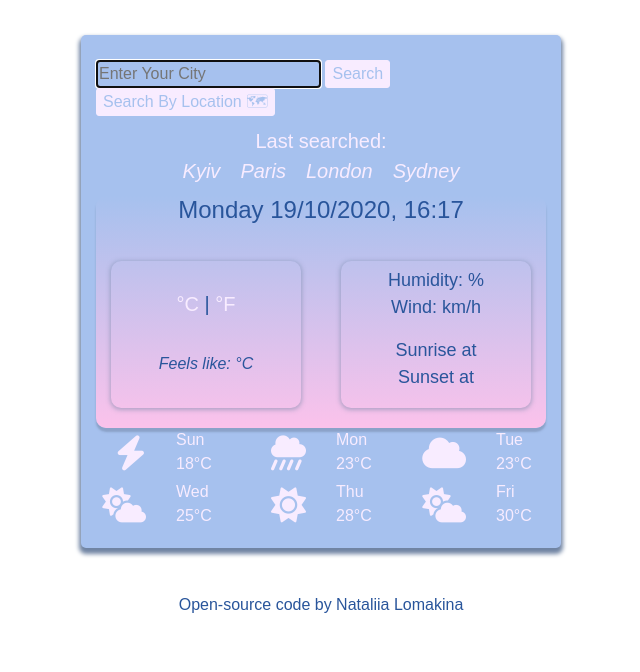
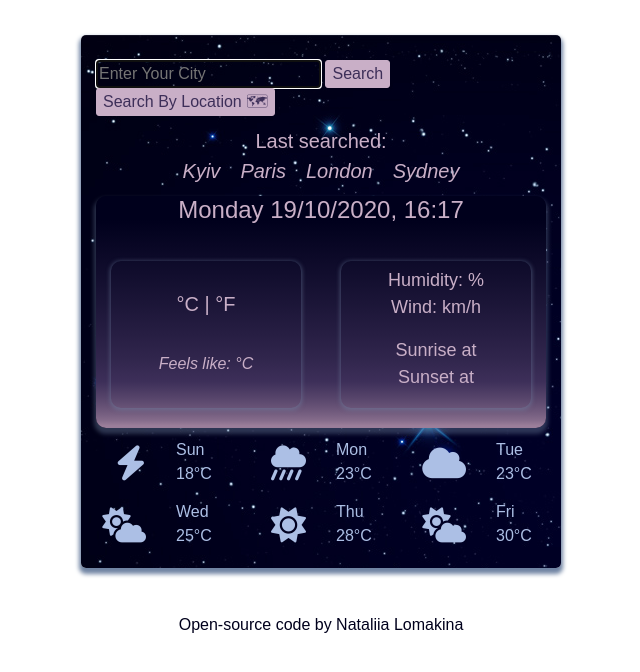
Before and after one commit to LomakinaNataliia/Weather-app, a plain HTML site: page index.html in a window 1280 px wide. Shown: the whole page, without its empty margins (319-959 px from the left). Drawn offline with nearby package versions, Linux system fonts and the light colour scheme; no server answers; a web font is replaced by a local one.

Commit message:
changed style
- background colours
- font colours
- backgroung img

```diff
--- a/src/style.css
+++ b/src/style.css
@@ -1,3 +1,5 @@
+/*change colors*/
+
 div.container {
   font-family: "Darker Grotesque", sans-serif;
 
@@ -9,7 +11,8 @@ div.container {
 }
 
 div.card-back {
-  background-color: #a6c1ee;
+  background-image: url(../img/STARRYNIGHT.png);
+  background-color: transparent;
   padding: 25px 15px 15px 15px;
   border-radius: 5px;
   box-shadow: 0px 4px 4px 2px rgba(112, 132, 163, 1);
@@ -17,22 +20,22 @@ div.card-back {
 
 input.search-engine {
   background: transparent;
-  color: #f8ecff;
-  border: 1px solid #f8ecff;
+  color: #c9afc7;
+  border: 1px solid #c9afc7;
   border-radius: 3px;
   width: 225px;
 }
 
 input.search-button {
-  background: #f8ecff;
-  color: #a6c1ee;
-  border: 1px solid #f8ecff;
+  background: #c9afc7;
+  color: #3d2f59;
+  border: 1px solid #c9afc7;
   border-radius: 3px;
 }
 
 input.search-button:hover {
-  background: #29559b;
-  color: #f8ecff;
+  background: #3d2f59;
+  color: #c9afc7;
   transition: all 200ms ease-in-out;
 }
 
@@ -44,21 +47,32 @@ div.city-links {
 
 h5.last-searched {
   display: inline;
-  color: #f8ecff;
+  color: #c9afc7;
 }
 
 a.last-searched-cities {
   margin: 0 10px;
   font-style: italic;
-  color: #f8ecff;
+  color: #c9afc7;
+}
+
+a.last-searched-cities:hover {
+  color: #acbfe5;
 }
 
 div.card-body {
-  background-image: linear-gradient(to top, #fbc2eb 0%, #a6c1ee 100%);
+  background: linear-gradient(
+    to top,
+    #9b7e9a 1%,
+    8%,
+    #3d2f59 20%,
+    50%,
+    #00001c 90%
+  );
   border-radius: 10px;
-  box-shadow: 0px 4px 2px 0px rgba(112, 132, 163, 0.5);
+  box-shadow: 0px 4px 4px 2px rgba(112, 132, 163, 0.4);
   padding: 0 10px;
-  color: #29559b;
+  color: #c9afc7;
 }
 
 #current-weather-date {
@@ -66,6 +80,7 @@ div.card-body {
 }
 
 #city {
+  color: #acbfe5;
   text-align: center;
   font-size: 50px;
   font-family: "Dancing Script", cursive;
@@ -74,6 +89,7 @@ div.card-body {
 p.description {
   text-align: center;
   font-size: 20px;
+  color: #acbfe5;
 
   font-family: "Staatliches", cursive;
 }
@@ -98,10 +114,19 @@ span.units {
 }
 
 a.celsius-link {
-  color: #f8ecff;
+  color: #c9afc7;
 }
+
+a.celsius-link:hover {
+  color: #acbfe5;
+}
+
 a.fahrenheit-link {
-  color: #f8ecff;
+  color: #c9afc7;
+}
+
+a.fahrenheit-link:hover {
+  color: #acbfe5;
 }
 
 p.feels-like {
@@ -121,14 +146,16 @@ div.right-block {
 }
 
 div.forecast-image {
+  margin-top: 10px;
   text-align: right;
   font-size: 35px;
-  color: #f8ecff;
+  color: #acbfe5;
 }
 
 div.forecast {
+  margin-top: 10px;
   text-align: left;
-  color: #f8ecff;
+  color: #acbfe5;
 }
 
 footer {
@@ -136,11 +163,15 @@ footer {
   position: relative;
   top: 10px;
   margin: 0 auto;
-  color: #29559b;
+  color: #00001c;
   font-family: "Darker Grotesque", sans-serif;
 }
 
 a.footer-links {
-  color: #29559b;
+  color: #00001c;
   font-family: "Darker Grotesque", sans-serif;
 }
+
+a.footer-links:hover {
+  color: #c9afc7;
+}
```
Also changed, not shown: img/STARRYNIGHT.png (added).
